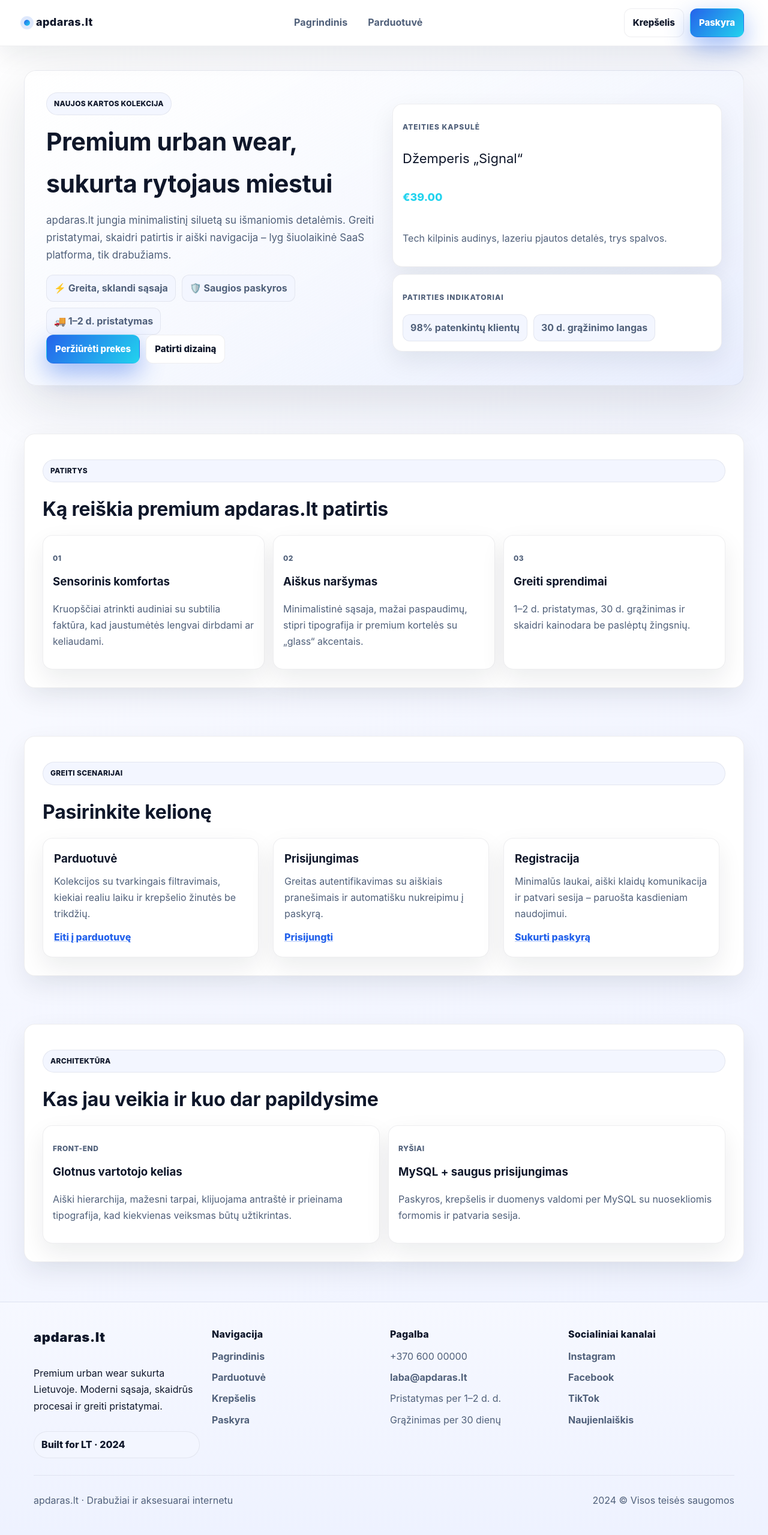
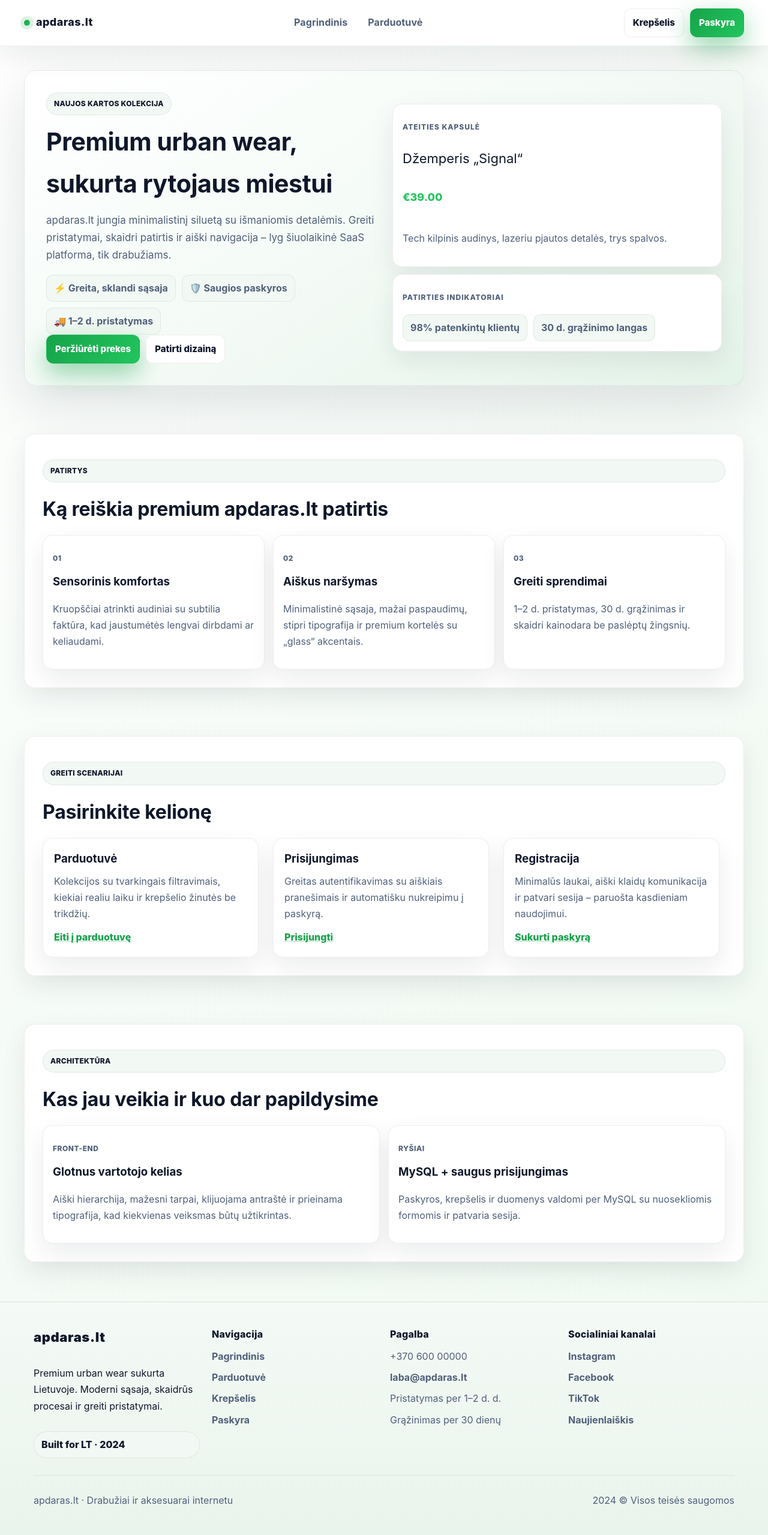
Before and after one commit to MatasLuc/apdaras, a PHP site: page /index.php in a window 1280 px wide. Shown: the whole page at 60% size. Run offline with PHP 8.4, Linux system fonts and the light colour scheme.

Commit message:
Switch light theme accents to green

```diff
--- a/frontend/assets/styles.css
+++ b/frontend/assets/styles.css
@@ -1,11 +1,12 @@
 :root {
-  --bg: #f8fafc;
+  --bg: #f7faf7;
   --bg-panel: #ffffff;
-  --surface: #f3f6ff;
+  --surface: #f2f8f3;
   --card: #ffffff;
-  --accent: #2563eb;
-  --accent-2: #22d3ee;
-  --accent-soft: rgba(37, 99, 235, 0.1);
+  --accent: #16a34a;
+  --accent-2: #22c55e;
+  --accent-rgb: 22, 163, 74;
+  --accent-soft: rgba(22, 163, 74, 0.1);
   --danger: #ef4444;
   --text: #0f172a;
   --muted: #50607a;
@@ -23,7 +24,7 @@ body {
   margin: 0;
   min-height: 100vh;
   font-family: var(--font);
-  background: linear-gradient(140deg, #ffffff 0%, #f5f7ff 45%, #eef2ff 100%);
+  background: linear-gradient(140deg, #ffffff 0%, #f6fbf7 45%, #eef9f1 100%);
   background-color: var(--bg);
   color: var(--text);
   line-height: 1.7;
@@ -70,7 +71,7 @@ a { color: inherit; text-decoration: none; }
   height: 10px;
   border-radius: 50%;
   background: linear-gradient(135deg, var(--accent), var(--accent-2));
-  box-shadow: 0 0 0 6px rgba(37, 99, 235, 0.15);
+  box-shadow: 0 0 0 6px rgba(var(--accent-rgb), 0.15);
 }
 
 .nav {
@@ -120,7 +121,7 @@ a { color: inherit; text-decoration: none; }
 .btn--primary {
   background: linear-gradient(130deg, var(--accent), var(--accent-2));
   color: #ffffff;
-  box-shadow: 0 16px 40px rgba(37, 99, 235, 0.45);
+  box-shadow: 0 16px 40px rgba(var(--accent-rgb), 0.45);
 }
 
 .btn--ghost {
@@ -180,7 +181,7 @@ a { color: inherit; text-decoration: none; }
 }
 
 .hero__shell {
-  background: linear-gradient(150deg, rgba(255, 255, 255, 0.96), rgba(37, 99, 235, 0.06));
+  background: linear-gradient(150deg, rgba(255, 255, 255, 0.96), rgba(var(--accent-rgb), 0.08));
   border: 1px solid var(--stroke);
   border-radius: 20px;
   padding: clamp(24px, 4vw, 36px);
@@ -328,7 +329,12 @@ a { color: inherit; text-decoration: none; }
   max-width: none;
 }
 
-.text-link { color: var(--accent); font-weight: 800; text-decoration: underline; text-decoration-color: rgba(37, 99, 235, 0.35); }
+.text-link {
+  color: var(--accent);
+  font-weight: 800;
+  text-decoration: underline;
+  text-decoration-color: rgba(var(--accent-rgb), 0.35);
+}
 
 .cta { display: flex; gap: 10px; flex-wrap: wrap; }
 
@@ -356,8 +362,8 @@ a { color: inherit; text-decoration: none; }
 .alert {
   border-radius: var(--radius);
   padding: 12px 14px;
-  border: 1px solid var(--stroke);
-  background: rgba(34, 211, 238, 0.12);
+  border: 1px solid rgba(var(--accent-rgb), 0.2);
+  background: rgba(var(--accent-rgb), 0.12);
   color: #0f172a;
   box-shadow: var(--shadow-soft);
   display: grid;
@@ -385,8 +391,8 @@ a { color: inherit; text-decoration: none; }
 .form__field input:focus {
   outline: none;
   border-color: var(--accent);
-  box-shadow: 0 0 0 3px rgba(37, 99, 235, 0.24);
-  background: #f8fbff;
+  box-shadow: 0 0 0 3px rgba(var(--accent-rgb), 0.24);
+  background: #f4fbf6;
 }
 
 .form__row { display: grid; grid-template-columns: repeat(auto-fit, minmax(240px, 1fr)); gap: 14px; }
@@ -557,7 +563,7 @@ a { color: inherit; text-decoration: none; }
 }
 
 .footer {
-  background: linear-gradient(180deg, #f6f8ff 0%, #eef2ff 100%);
+  background: linear-gradient(180deg, #f4faf6 0%, #e9f4ec 100%);
   color: var(--text);
   padding: 40px 0 28px;
   border-top: 1px solid var(--stroke);
```
